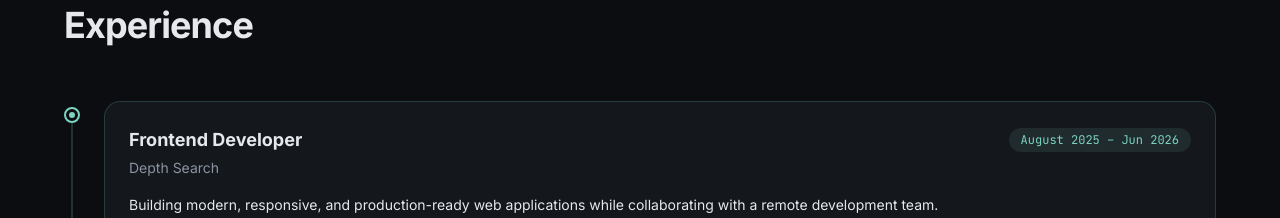
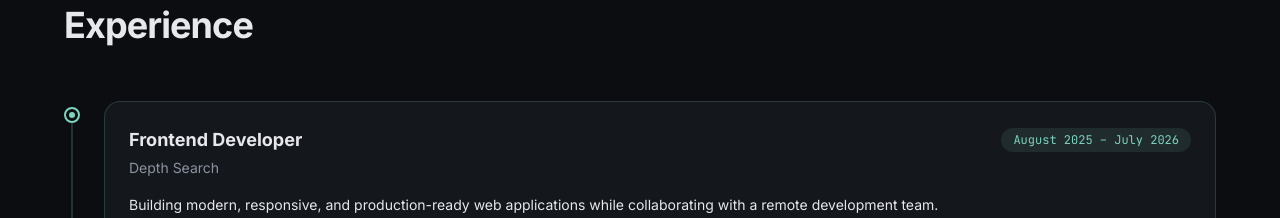
Before and after one commit to ShantoSarkar34/My-Portfolio, a Next.js app: page / in a window 1280 px wide. Shown: the part 3580-3798 px from the top of the page. Built offline with nearby package versions, Linux system fonts and the light colour scheme.

Commit message:
updated experiance date

```diff
--- a/src/data/experience.ts
+++ b/src/data/experience.ts
@@ -6,7 +6,7 @@ export const experience: Experience[] = [
     company: "Depth Search",
     role: "Frontend Developer",
     startDate: "August 2025",
-    endDate: "Jun 2026",
+    endDate: "July 2026",
     description:
       "Building modern, responsive, and production-ready web applications while collaborating with a remote development team.",
 
```
